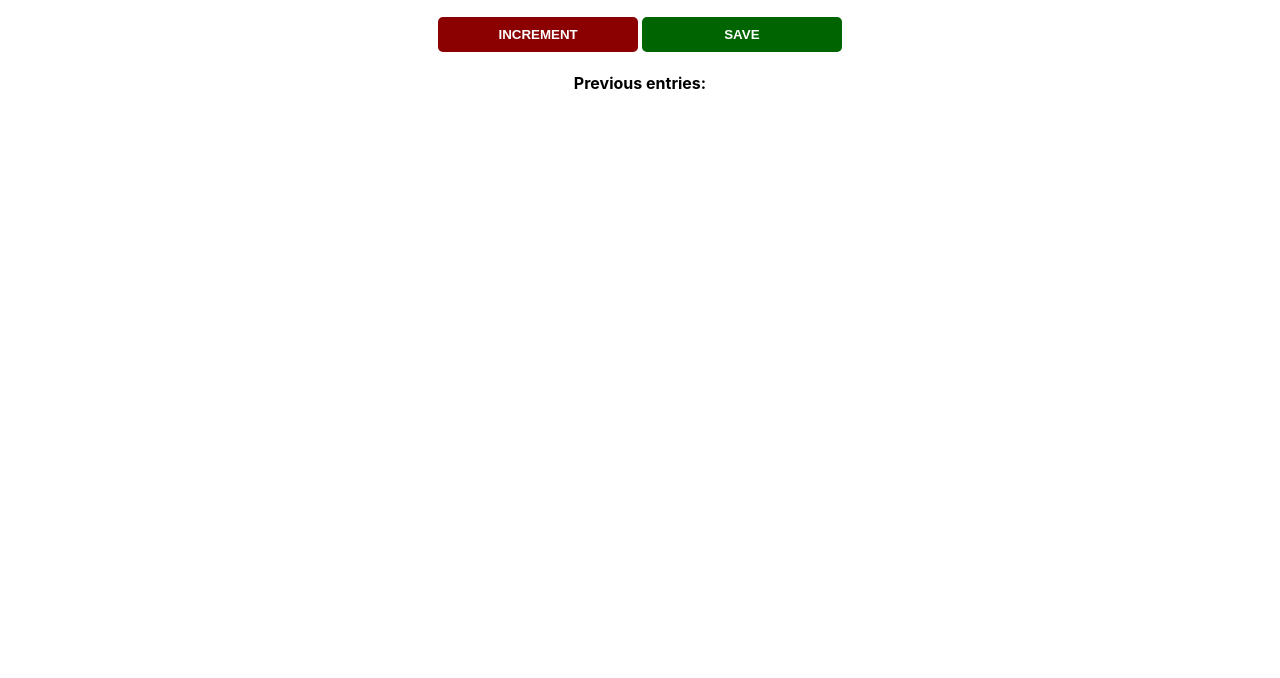
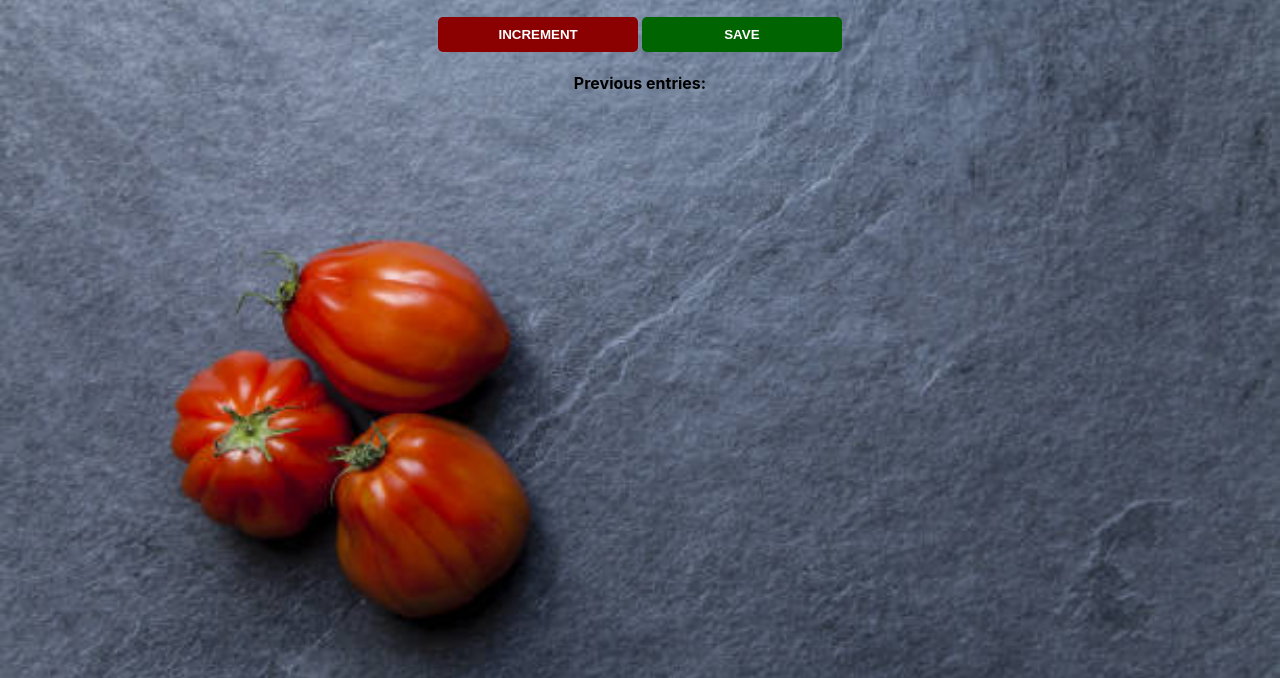
Before and after one commit to maushish/Counter, a plain HTML site: page index.html in a window 1280 px wide. Shown: the part 122-800 px from the top of the page. Drawn offline with Linux system fonts and the light colour scheme.

Commit message:
Update style.css

```diff
--- a/style.css
+++ b/style.css
@@ -1,5 +1,5 @@
 body {
-    background-image: url("gettyimages-1314388022-612x612");
+    background-image: url("gettyimages-1314388022-612x612.jpg");
     background-size: cover;
     font-family: -apple-system, BlinkMacSystemFont, 'Segoe UI', Roboto, Oxygen, Ubuntu, Cantarell, 'Open Sans', 'Helvetica Neue', sans-serif;
     font-weight: bold;
```
